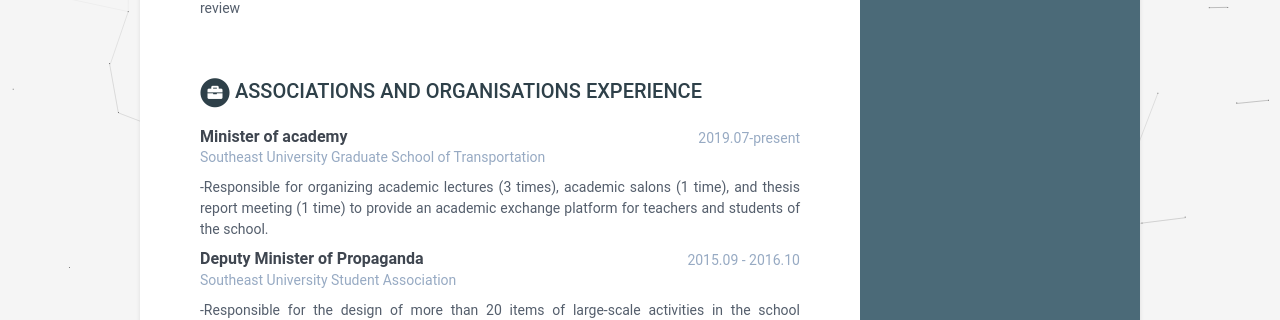
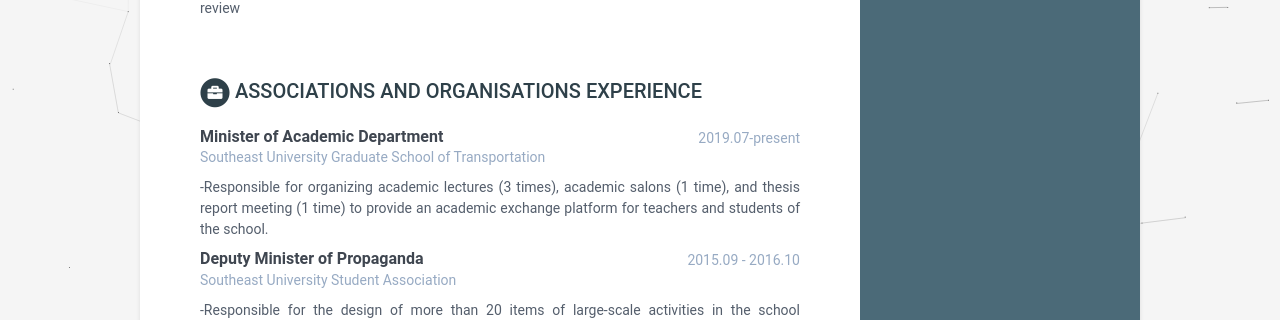
Before and after one commit to luohualuanbinfen/CV_EN, a Jekyll site: the page built from index.html, in a window 1280 px wide and 900 px high, scrolled down 5009 px. Shown: the part 133-453 px from the top of the window. Built offline with Jekyll 4.4.1, drawn with Linux system fonts in a browser that asks for light colours.

Commit message:
Update data.yml

```diff
--- a/_data/data.yml
+++ b/_data/data.yml
@@ -327,7 +327,7 @@ publications:
         link: "#"
 
 activities:
-    - role: <b>Minister of academy</b>
+    - role: <b>Minister of Academic Department</b>
       time: 2019.07-present
       company: Southeast University Graduate School of Transportation
       details: |
```
